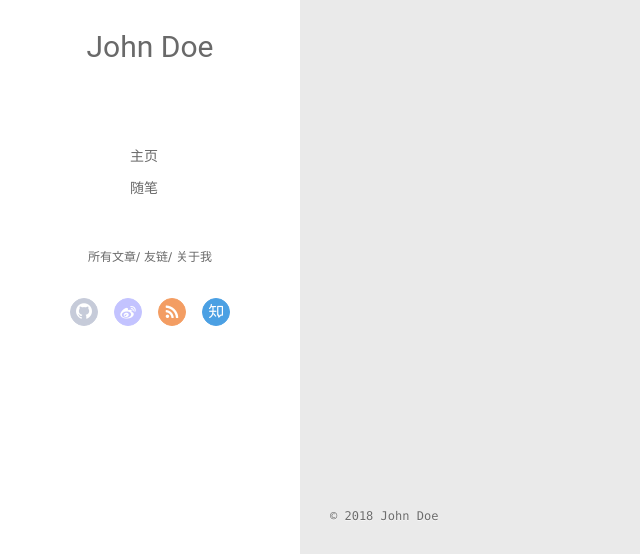
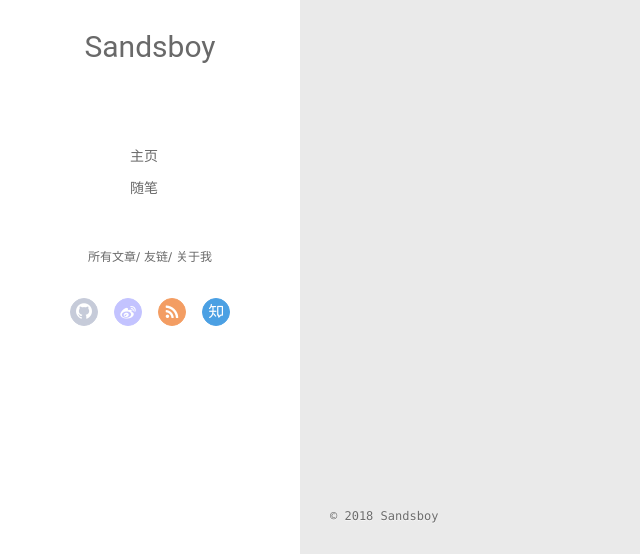
Before and after one commit to sandsboy/loveyou, a plain HTML site: page archives/2018/06/index.html in a window 1280 px wide. Shown: the part 243-797 px from the top of the page, 0-640 px from the left. Drawn offline with Linux system fonts and the light colour scheme; files that its build step writes are made by us from their sources.

Commit message:
Site updated: 2018-06-30 15:26:02

```diff
--- a/archives/2018/06/index.html
+++ b/archives/2018/06/index.html
@@ -6,17 +6,17 @@
   <meta name="renderer" content="webkit">
   <meta http-equiv="X-UA-Compatible" content="IE=edge" >
   <link rel="dns-prefetch" href="https://github.com/sandsboy">
-  <title>Archives: 2018/6 | Hexo</title>
+  <title>Archives: 2018/6 | 肥仔的世界</title>
   <meta name="viewport" content="width=device-width, initial-scale=1, maximum-scale=1">
   <meta property="og:type" content="website">
-<meta property="og:title" content="Hexo">
+<meta property="og:title" content="肥仔的世界">
 <meta property="og:url" content="https://github.com/sandsboy/archives/2018/06/index.html">
-<meta property="og:site_name" content="Hexo">
+<meta property="og:site_name" content="肥仔的世界">
 <meta property="og:locale" content="default">
 <meta name="twitter:card" content="summary">
-<meta name="twitter:title" content="Hexo">
+<meta name="twitter:title" content="肥仔的世界">
 
-    <link rel="alternative" href="/atom.xml" title="Hexo" type="application/atom+xml">
+    <link rel="alternative" href="/atom.xml" title="肥仔的世界" type="application/atom+xml">
 
 
     <link rel="icon" href="/favicon.png">
@@ -46,7 +46,7 @@
 			<img src="" class="js-avatar">
 		</a>
 		<hgroup>
-		  <h1 class="header-author"><a href="/">John Doe</a></h1>
+		  <h1 class="header-author"><a href="/">Sandsboy</a></h1>
 		</hgroup>
 
 
@@ -104,7 +104,7 @@
 				<img src="" class="js-avatar">
 			</div>
 			<hgroup>
-			  <h1 class="header-author js-header-author">John Doe</h1>
+			  <h1 class="header-author js-header-author">Sandsboy</h1>
 			</hgroup>
 
 
@@ -202,7 +202,7 @@
   <div class="outer">
     <div id="footer-info">
     	<div class="footer-left">
-    		&copy; 2018 John Doe
+    		&copy; 2018 Sandsboy
     	</div>
       	<div class="footer-right">
       		<a href="http://hexo.io/" target="_blank">Hexo</a>  Theme <a href="https://github.com/litten/hexo-theme-yilia" target="_blank">Yilia</a> by Litten
--- a/content.json
+++ b/content.json
@@ -1 +1 @@
-{"meta":{"title":"Hexo","subtitle":null,"description":null,"author":"John Doe","url":"https://github.com/sandsboy"},"pages":[],"posts":[{"title":"Hello World","slug":"hello-world","date":"2018-06-30T02:30:45.671Z","updated":"2018-06-30T02:30:45.671Z","comments":true,"path":"2018/06/30/hello-world/","link":"","permalink":"https://github.com/sandsboy/2018/06/30/hello-world/","excerpt":"","text":"Welcome to Hexo! This is your very first post. Check documentation for more info. If you get any problems when using Hexo, you can find the answer in troubleshooting or you can ask me on GitHub. Quick StartCreate a new post1$ hexo new \"My New Post\" More info: Writing Run server1$ hexo server More info: Server Generate static files1$ hexo generate More info: Generating Deploy to remote sites1$ hexo deploy More info: Deployment","categories":[],"tags":[]}]}
+{"meta":{"title":"肥仔的世界","subtitle":null,"description":null,"author":"Sandsboy","url":"https://github.com/sandsboy"},"pages":[],"posts":[{"title":"Hello World","slug":"hello-world","date":"2018-06-30T02:30:45.671Z","updated":"2018-06-30T02:30:45.671Z","comments":true,"path":"2018/06/30/hello-world/","link":"","permalink":"https://github.com/sandsboy/2018/06/30/hello-world/","excerpt":"","text":"Welcome to Hexo! This is your very first post. Check documentation for more info. If you get any problems when using Hexo, you can find the answer in troubleshooting or you can ask me on GitHub. Quick StartCreate a new post1$ hexo new \"My New Post\" More info: Writing Run server1$ hexo server More info: Server Generate static files1$ hexo generate More info: Generating Deploy to remote sites1$ hexo deploy More info: Deployment","categories":[],"tags":[]}]}
```
Also changed, not shown: 2018/06/30/hello-world/index.html (+6 -6 lines), archives/2018/index.html (+8 -8 lines), archives/index.html (+8 -8 lines), index.html (+8 -8 lines).
